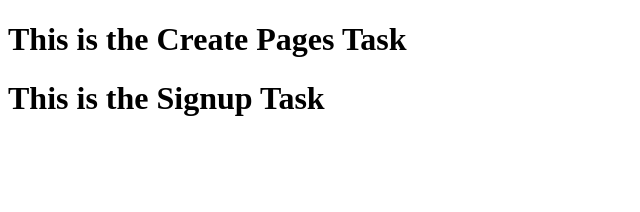
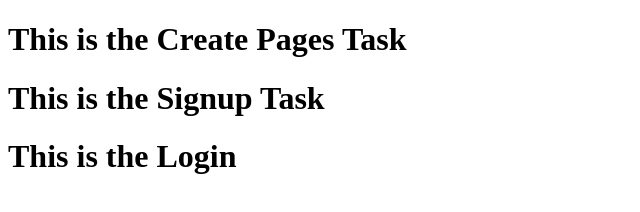
Before and after one commit to sugiyamashiori/test-app, a plain HTML site: page index.html in a window 1280 px wide. Shown: the whole page, without its empty margins (0-640 px from the left). Drawn offline with Linux system fonts and the light colour scheme.

Commit message:
Finish Login

```diff
--- a/index.html
+++ b/index.html
@@ -6,5 +6,6 @@
     <body>
         <h1>This is the Create Pages Task</h1>
         <h1>This is the Signup Task</h1>
+                <h1>This is the Login</h1>
     </body>
 </html>
```
